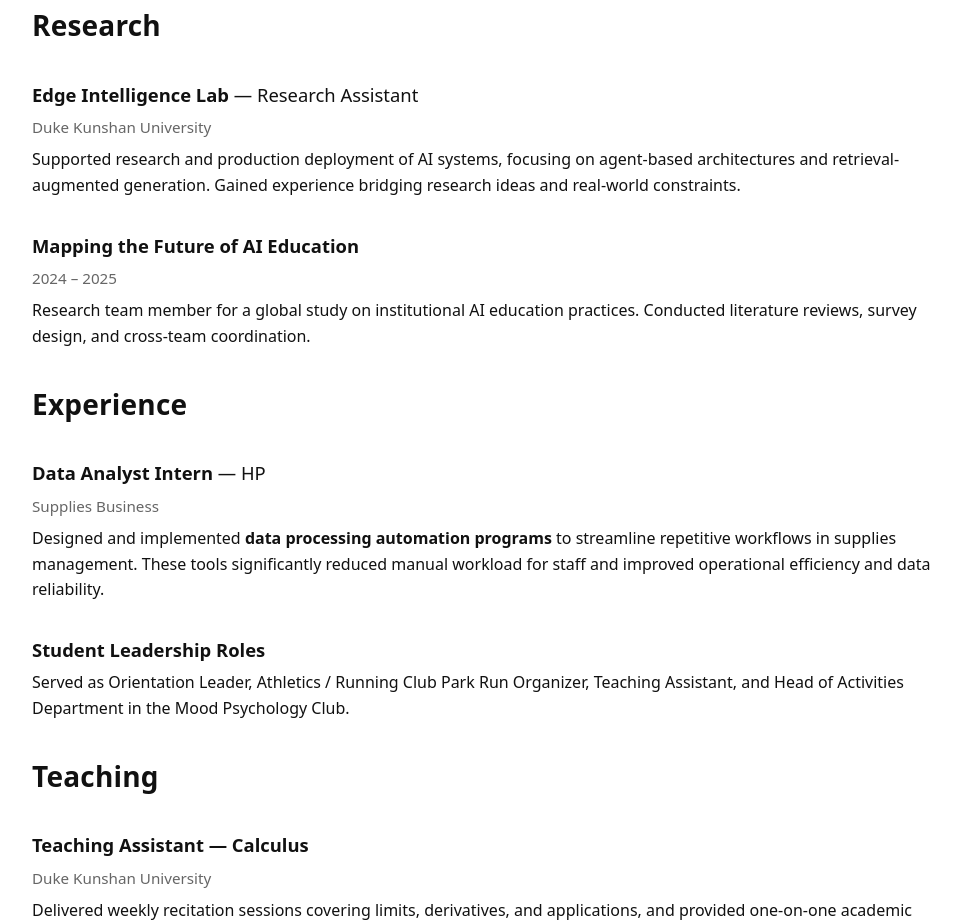
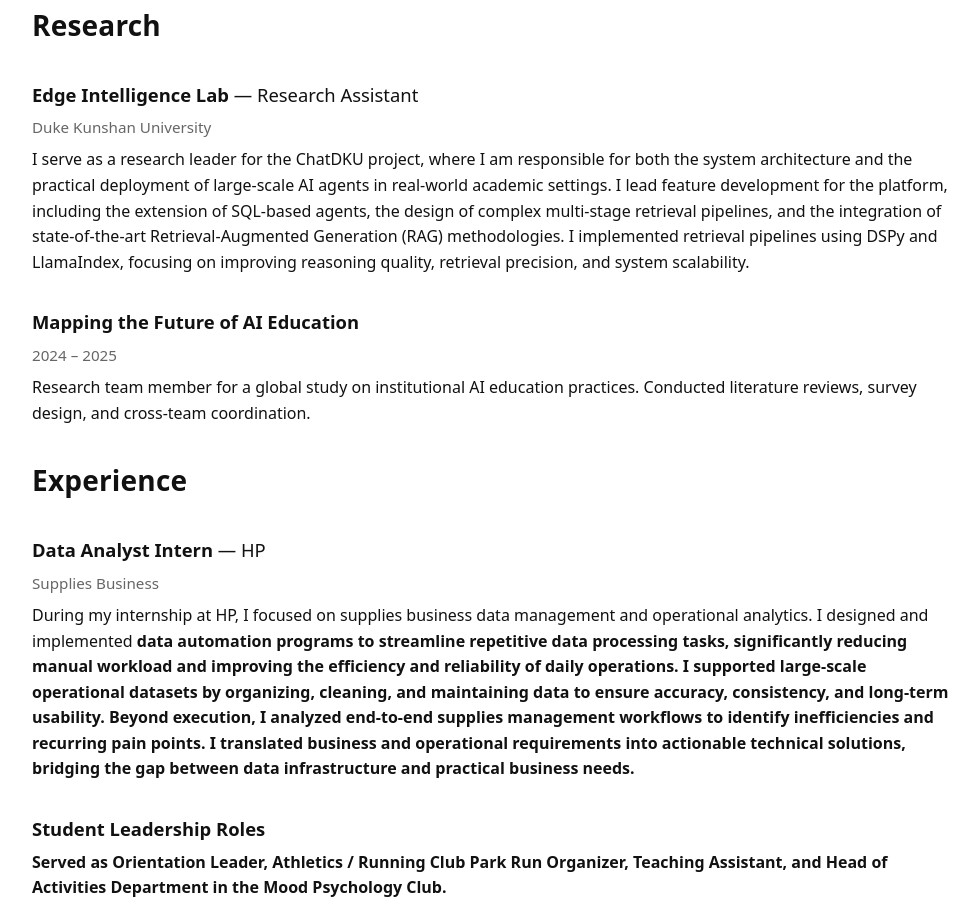
Before and after one commit to zhiwei531/zhiwei531.github.io, a plain HTML site: page index.html in a window 1280 px wide. Shown: the part 1487-2407 px from the top of the page, without its empty margins (208-1187 px from the left). Drawn offline with Linux system fonts and the light colour scheme.

Commit message:
update description

```diff
--- a/index.html
+++ b/index.html
@@ -134,9 +134,15 @@
             <div><strong>Edge Intelligence Lab</strong> — Research Assistant</div>
             <div class="meta">Duke Kunshan University</div>
             <p>
-                Supported research and production deployment of AI systems,
-                focusing on agent-based architectures and retrieval-augmented generation.
-                Gained experience bridging research ideas and real-world constraints.
+                I serve as a research leader for the ChatDKU project, where I am
+                responsible for both the system architecture and the practical
+                deployment of large-scale AI agents in real-world academic settings.
+                I lead feature development for the platform, including the extension
+                of SQL-based agents, the design of complex multi-stage retrieval
+                pipelines, and the integration of state-of-the-art Retrieval-Augmented
+                Generation (RAG) methodologies. I implemented retrieval pipelines
+                using DSPy and LlamaIndex, focusing on improving reasoning quality,
+                retrieval precision, and system scalability.
             </p>
         </div>
 
@@ -158,10 +164,18 @@
             <div><strong>Data Analyst Intern</strong> — HP</div>
             <div class="meta">Supplies Business</div>
             <p>
-                Designed and implemented <strong>data processing automation programs</strong>
-                to streamline repetitive workflows in supplies management.
-                These tools significantly reduced manual workload for staff and
-                improved operational efficiency and data reliability.
+                During my internship at HP, I focused on supplies business data
+                management and operational analytics. I designed and implemented
+                <strong>data automation programs<strong> to streamline repetitive
+                data processing tasks, significantly reducing manual workload and
+                improving the efficiency and reliability of daily operations.
+                I supported large-scale operational datasets by organizing, cleaning,
+                 and maintaining data to ensure accuracy, consistency, and long-term
+                 usability. Beyond execution, I analyzed end-to-end supplies management
+                  workflows to identify inefficiencies and recurring pain points.
+                  I translated business and operational requirements into actionable
+                  technical solutions, bridging the gap between data infrastructure
+                  and practical business needs.
             </p>
         </div>
 
```
